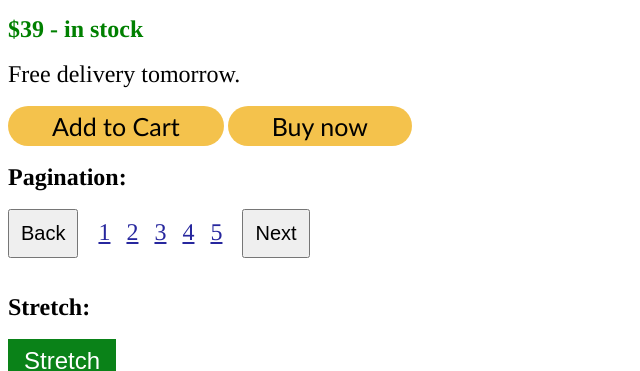
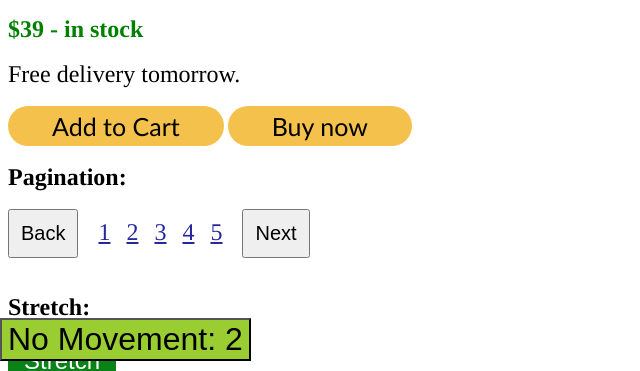
Before and after one commit to SAM72442/shadingdreams.com, a plain HTML site: page sample.html in a window 1280 px wide. Shown: the part 439-810 px from the top of the page, without its empty margins (0-640 px from the left). Drawn offline with Linux system fonts and the light colour scheme.

Commit message:
Add files via upload

```diff
--- a/sample.html
+++ b/sample.html
@@ -309,5 +309,28 @@
             </div>
         </div>
 
+
+        <button id = "testing" style="position:fixed;
+                                                    bottom:0;
+                                                    left:0;
+                                                    font-size: 32px;
+                                                    background-color: yellowgreen;
+                                                    ">
+        </button>
+
+        <script>
+            test_sample = document.getElementById('testing');
+            let timerCount = 0;
+
+            const intervalId = setInterval(() => test_sample.innerHTML = `No Movement: ${timerCount++}`, 1000);
+            function reset_timer() {timerCount = 0;}
+
+            const events = ['mousemove', 'keydown', 'scroll', 'click'];
+
+            events.forEach(event => {
+                document.addEventListener(event, reset_timer);
+            });
+
+        </script>
     </body>
 </html>
```
